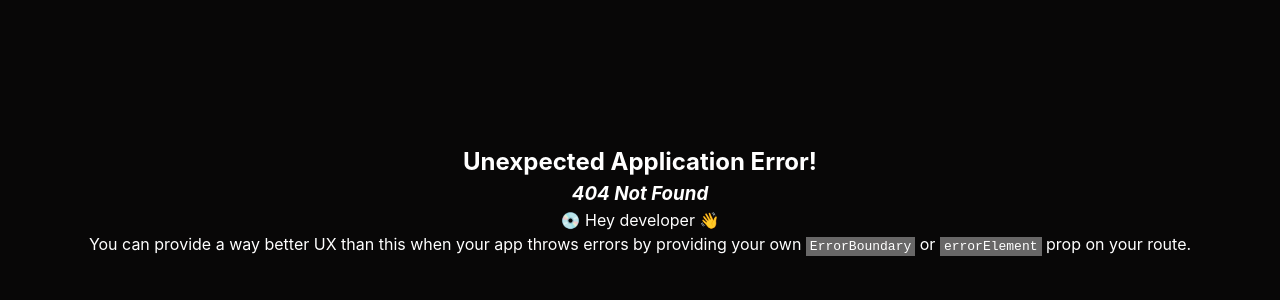
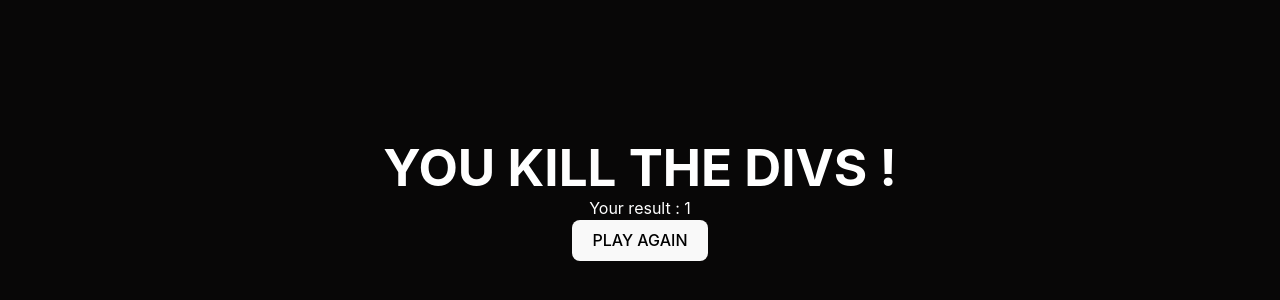
Before and after one commit to Calanfive/kill_divs_tp_pwa, a React (Vite) app: page /resultat/1 in a window 1280 px wide. Before the commit this address had no page. Shown: the part 200-500 px from the top of the page. Built offline with nearby package versions, Linux system fonts and the light colour scheme.

Commit message:
params transfert

```diff
--- a/dev-dist/sw.js
+++ b/dev-dist/sw.js
@@ -82,7 +82,7 @@ define(['./workbox-b5f7729d'], (function (workbox) { 'use strict';
     "revision": "3ca0b8505b4bec776b69afdba2768812"
   }, {
     "url": "index.html",
-    "revision": "0.3hfpl2bsva"
+    "revision": "0.72qkp87ulho"
   }], {});
   workbox.cleanupOutdatedCaches();
   workbox.registerRoute(new workbox.NavigationRoute(workbox.createHandlerBoundToURL("index.html"), {
--- a/src/App.tsx
+++ b/src/App.tsx
@@ -14,7 +14,7 @@ const router = createBrowserRouter([
     element: <Jeu />,
   },
   {
-    path: "/resultat",
+    path: "/resultat/:initialtime",
     element: <Resultat />
   }
 ]);
--- a/src/routes/Jeu.tsx
+++ b/src/routes/Jeu.tsx
@@ -1,9 +1,10 @@
 import { useCallback, useEffect, useState } from "react";
 import { useNavigate } from "react-router-dom";
+import Resultat from "./Resultat";
 
 export default function Jeu() {
     const [cptClick, setCptClick] = useState(0);
-    const [initialTime, setInitialTime] = useState(0);
+    const [initialTime, setInitialTime] = useState<any>(0);
     const [ping, setPing] = useState(0);
     const [posTop, setPosTop] = useState(0)
     const [posLeft, setPosLeft] = useState(0)
@@ -19,7 +20,7 @@ export default function Jeu() {
             setCptClick(cptClick + 1)
         }
         else {
-            navigate('/resultat')
+            navigate('/resultat/' + (Date.now() - initialTime) / 1000)
         }
     }
 
@@ -34,7 +35,7 @@ export default function Jeu() {
         <div className="jeu">
             <div className="cpt_div">
                 <p>{cptClick}/10</p>
-                <p>{initialTime ? (Date.now() - initialTime) / 1000 : 0}</p>
+                <p>{initialTime ? (Date.now() - initialTime) / 1000 : 0} sec </p>
             </div>
             <div className="circleToKill" style={{top: posTop + "%", left: posLeft + "%"}} onClick={handleClick} >
             </div>
--- a/src/routes/Resultat.tsx
+++ b/src/routes/Resultat.tsx
@@ -1,14 +1,19 @@
-import { useCallback } from "react";
-import { useNavigate } from "react-router-dom";
+import { useNavigate, useParams } from "react-router-dom";
 
-export default function Resultat() {
+export default function Resultat(){
+    const params = useParams();
     const navigate = useNavigate();
 
+    const handleClickPlay = () => {
+        navigate('/')
+    }
 
     return (
         <div>
             <div className="result">
-
+                <h1>YOU KILL THE DIVS !</h1>
+                <p>Your result : {params.initialtime} </p>
+                <button onClick={handleClickPlay}>PLAY AGAIN</button>
             </div>
         </div>
     )
```
